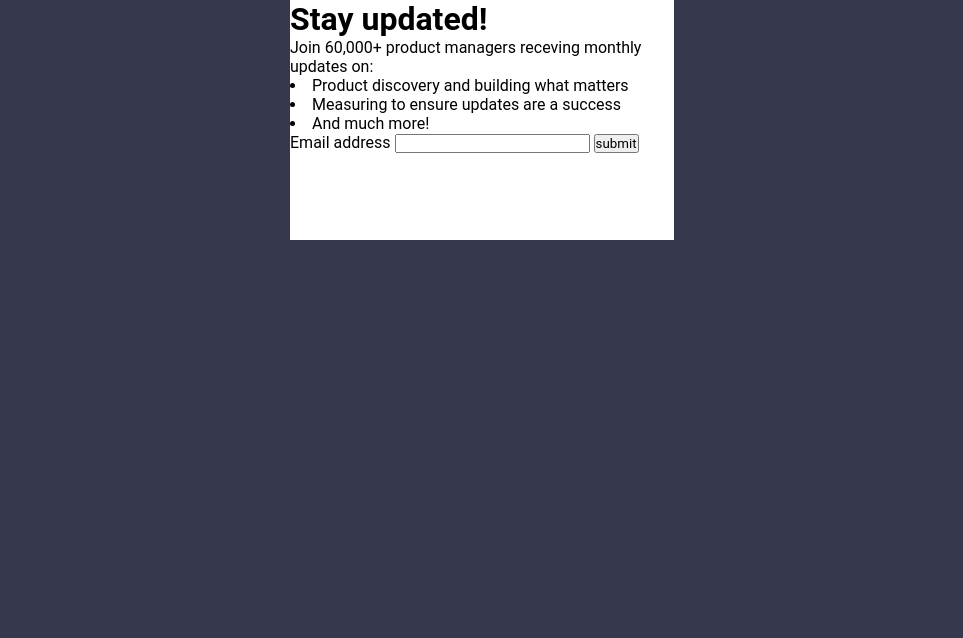
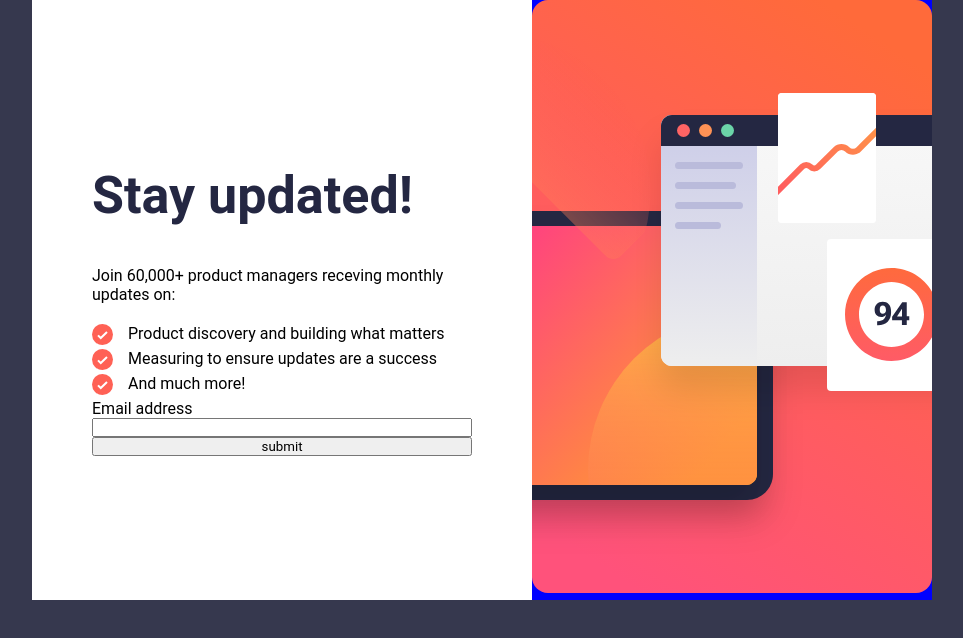
Before and after one commit to Cesarcasas0737/newsletter_sign_up, a website: page dist/index.html in a window 1280 px wide. Shown: the whole page, without its empty margins (158-1121 px from the left). Drawn offline with Linux system fonts and the light colour scheme.

Commit message:
added padding to left content

```diff
--- a/dist/index.html
+++ b/dist/index.html
@@ -12,9 +12,18 @@
         <div class="left-content">
             <h1>Stay updated!</h1>
             <p>Join 60,000+ product managers receving monthly updates on:</p>
-            <li>Product discovery and building what matters</li>
-            <li>Measuring to ensure updates are a success</li>
-            <li>And much more!</li>
+            <li>
+                <div class="checkmark big"><img src="media/images/icon-list.svg" alt="checkMark"></div>
+                Product discovery and building what matters
+            </li>
+            <li>
+                <div class="checkmark big"><img src="media/images/icon-list.svg" alt="checkMark"></div>
+                Measuring to ensure updates are a success
+            </li>
+            <li>
+                <div class="checkmark big"><img src="media/images/icon-list.svg" alt="checkMark"></div>
+                And much more!
+            </li>
             <form>
                 <label for="email">Email address</label>
                 <input type="email">
@@ -24,7 +33,7 @@
         </div>
 
         <div class="right-content">
-
+            <img src="/dist/media/images/illustration-sign-up-desktop.svg" alt="image">
         </div>
     </div>
 </body>
--- a/dist/styles/style.css
+++ b/dist/styles/style.css
@@ -15,9 +15,39 @@ body {
 #content {
   display: flex;
   flex-direction: row;
-  width: 30vw;
-  height: 30vh;
+  justify-content: center;
+  align-items: center;
+  width: 900px;
+  height: 600px;
   background-color: hsl(0, 0%, 100%);
+}
+#content .left-content {
+  width: 1000px;
+  padding: 60px;
+}
+#content .left-content h1 {
+  padding-top: 20px;
+  padding-bottom: 20px;
+  color: hsl(234, 29%, 20%);
+  font-size: 52px;
+}
+#content .left-content p {
+  padding-top: 20px;
+  padding-bottom: 20px;
+}
+#content .left-content li {
+  display: flex;
+  flex-direction: row;
+  gap: 15px;
+}
+#content .left-content form {
+  display: flex;
+  flex-direction: column;
+}
+#content .right-content {
+  background-color: blue;
+  width: 100%;
+  height: 100%;
 }
 #content p {
   font-size: 16px;
--- a/dist/styles/style.scss
+++ b/dist/styles/style.scss
@@ -15,10 +15,44 @@ body{
 #content{
     display: flex;
     flex-direction: row;
+    justify-content: center;
+    align-items: center;
 
-    width: 30vw;
-    height: 30vh;
+    width: 900px;
+    height: 600px;
     background-color: $white;
+
+    .left-content{
+        width: 1000px;
+        padding: 60px;
+
+        h1{
+            padding-top: 20px;
+            padding-bottom: 20px;
+            color: $darkSlateGrey;
+            font-size: 52px;
+        }
+        p{
+            padding-top: 20px;
+            padding-bottom: 20px;
+        }
+        li{
+            display: flex;
+            flex-direction: row;
+            gap: 15px;
+        }
+        form{
+            display: flex;
+            flex-direction: column;
+        }
+    }
+
+    .right-content{
+        background-color: blue;
+        width: 100%;
+        height: 100%;
+    }
+
     p{
         font-size: 16px;
     }
```
Also changed, not shown: dist/media/images/icon-list.svg (added), dist/media/images/icon-success.svg (added), dist/media/images/illustration-sign-up-desktop.svg (added), dist/media/images/illustration-sign-up-mobile.svg (added), 1 other file.
